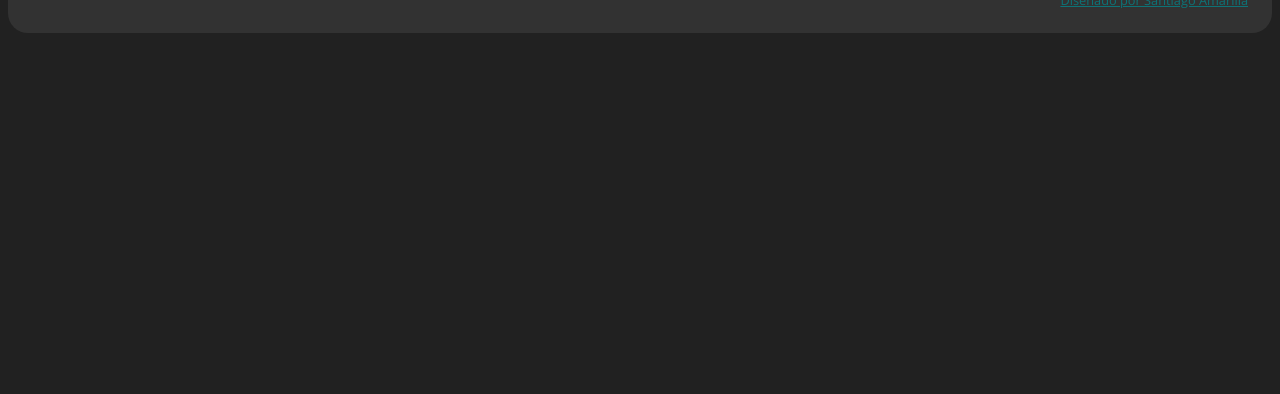
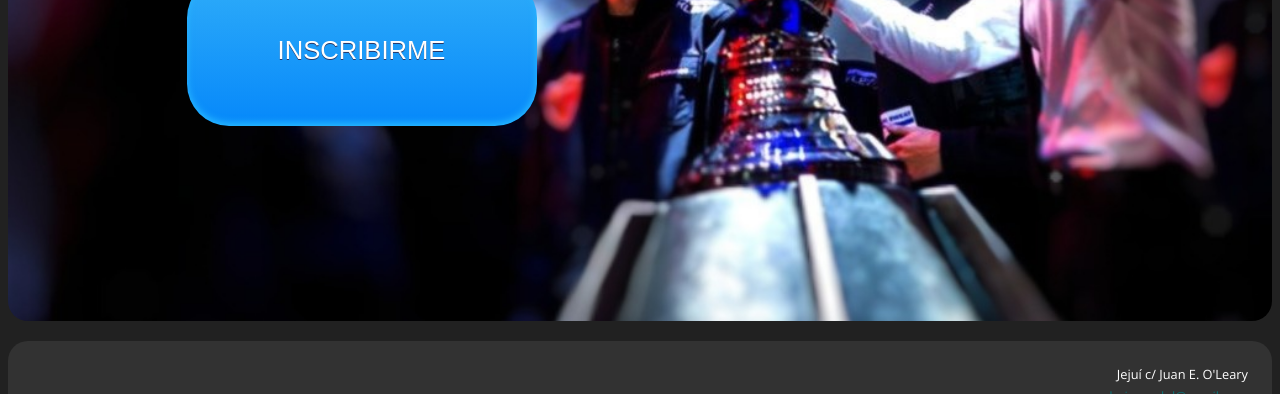
Before and after one commit to 0208Smat/LoL_tournmt, a plain HTML site: page index.html in a window 1280 px wide. Shown: the part 737-1131 px from the top of the page. Before the commit the page ends 800 px from the top, so only its background shows below. Drawn offline with nearby package versions, Linux system fonts and the light colour scheme.

Commit message:
style V1.0
Modified button and main container

```diff
--- a/styles.css
+++ b/styles.css
@@ -42,7 +42,7 @@ hr {
 .main {/*cuerpo de la parte principal */
   position: relative;
   border-radius: 20px;
-  padding: 50px;
+  padding: 75px;
   background-image: url(img/trophy.jpg);
   background-size: 100%;
   background-repeat: no-repeat;
@@ -53,9 +53,11 @@ hr {
   text-shadow: 2px 2px 4px #000000;
   right: 0;
   left: 0;
+  /* margin-bottom: 150px; */
 }
 .main-header h1{
   margin-top: 0;
+
 }
 .main-header span {
   font-style: italic;
@@ -66,6 +68,8 @@ hr {
 .formulario{
   text-align: center;
   width: 50%;
+  margin-top: 120px;
+  margin-bottom: 120px;
 }
 .myButton {/*el boton de mierda*/
 	-moz-box-shadow:inset 0px -3px 7px 0px #29bbff;
@@ -82,6 +86,8 @@ hr {
 	-moz-border-radius:42px;
 	-webkit-border-radius:42px;
 	border-radius:42px;
+  height: 150px;
+  width: 350px;
   border: 0;
 	display:inline-block;
 	cursor:pointer;
@@ -89,6 +95,8 @@ hr {
 	padding:9px 23px;
 	text-decoration:none;
 	text-shadow:0px 1px 0px #263666;
+  font-size: 1.6rem;
+
 }
 .myButton:hover {
 	background:-webkit-gradient(linear, left top, left bottom, color-stop(0.05, #0688fa), color-stop(1, #2dabf9));
```
